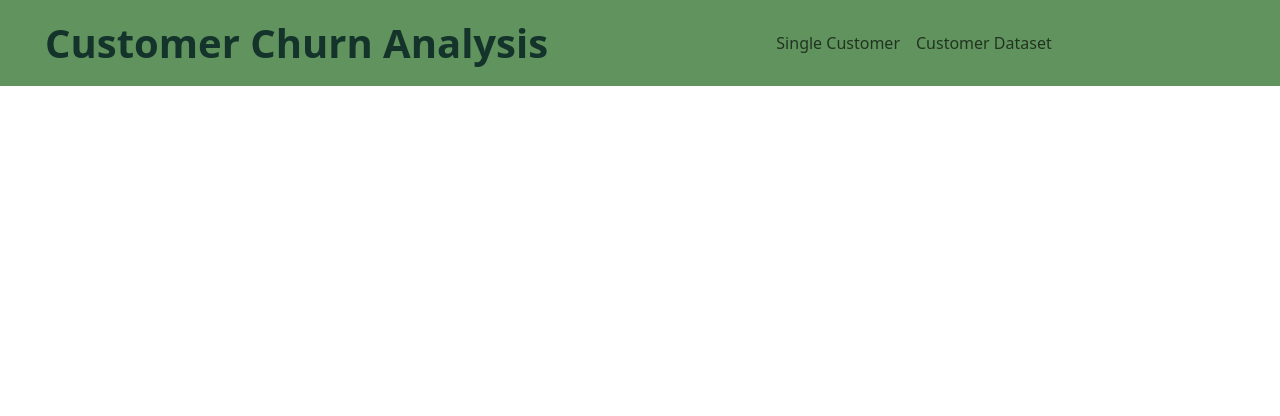
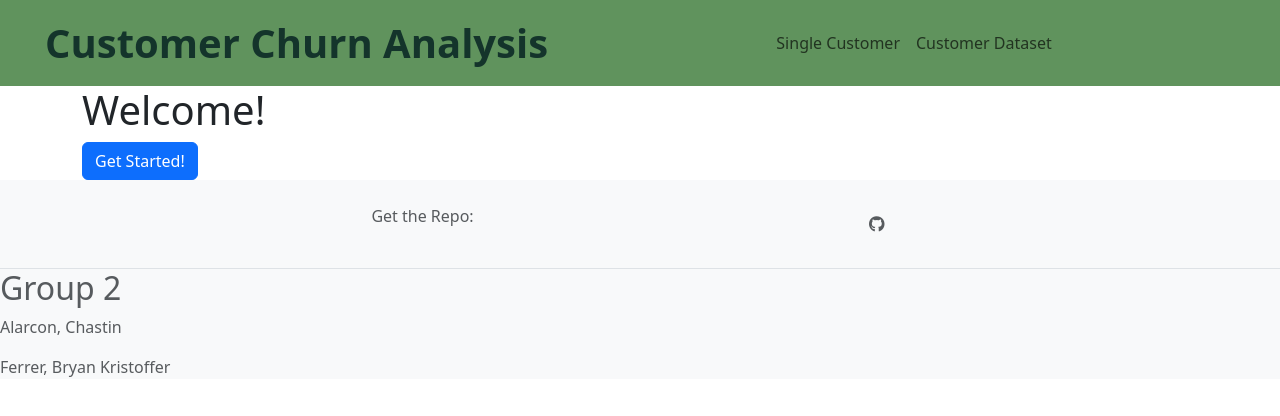
Before and after one commit to Messerschmidts101/Churn-Prediction-V1, a React (Create React App) app in the folder client/: page / in a window 1280 px wide. Shown: the top 416 px of the page. Built offline with nearby package versions, Linux system fonts and the light colour scheme.

Commit message:
added ui components

```diff
--- a/client/public/index.html
+++ b/client/public/index.html
@@ -6,6 +6,7 @@
     <meta name="viewport" content="width=device-width, initial-scale=1" />
     <meta name="theme-color" content="#000000" />
     <link href="https://cdn.jsdelivr.net/npm/bootstrap@5.3.0/dist/css/bootstrap.min.css" rel="stylesheet" integrity="sha384-9ndCyUaIbzAi2FUVXJi0CjmCapSmO7SnpJef0486qhLnuZ2cdeRhO02iuK6FUUVM" crossorigin="anonymous">
+    <link rel="stylesheet" href="https://cdnjs.cloudflare.com/ajax/libs/font-awesome/6.4.0/css/all.min.css" integrity="sha512-iecdLmaskl7CVkqkXNQ/ZH/XLlvWZOJyj7Yy7tcenmpD1ypASozpmT/E0iPtmFIB46ZmdtAc9eNBvH0H/ZpiBw==" crossorigin="anonymous" referrerpolicy="no-referrer" />
     <meta
       name="description"
       content="Web site created using create-react-app"
--- a/client/src/App.js
+++ b/client/src/App.js
@@ -14,6 +14,7 @@ function App() {
         <main className='main'>
             <Nav theme="nav" />
             <Routes>
+                <Route path='/' element={ <Home />} />
                 <Route path='/single_customer' element={ <SingleCustomer />} />
                 <Route path='/multiple_customer' element={ <MultipleCustomers />} />
             </Routes>
--- /dev/null
+++ b/client/src/Components/Footer.js
@@ -0,0 +1,30 @@
+import React from 'react'
+import Header2 from './Header2'
+
+function Footer() {
+    return (
+        <footer className='text-center text-lg-start bg-light text-muted'>
+            <section className='d-flex justify-content-center justify-content-lg-between p-4 border-bottom'>
+                <div className='me-5 d-none d-lg-block'>
+                    <p>Get the Repo: </p>
+                </div>
+                <div>
+                    <a href="" class="me-4 text-reset">
+                        <i class="fab fa-github"></i>
+                    </a>
+                </div>
+            </section>
+            <section>
+                <div>
+                    <Header2>
+                        Group 2
+                    </Header2>
+                    <p>Alarcon, Chastin</p>
+                    <p>Ferrer, Bryan Kristoffer</p>
+                </div>
+            </section>
+        </footer>
+    )
+}
+
+export default Footer
--- a/client/src/Pages/Home.js
+++ b/client/src/Pages/Home.js
@@ -1,49 +1,20 @@
 import React from 'react'
 import Button from '../Components/Button'
 import Header1 from '../Components/Header1'
-import Header2 from '../Components/Header2'
-import Input from '../Components/Input'
-import Form from '../Components/Form'
-import Label from "../Components/Label"
-import InputFeature from '../Components/InputFeature'
-import { useState, useEffect } from 'react'
+import Footer from '../Components/Footer'
 
 function Home() {
 
-    const [feature_list, setData] = useState([{}])
-    useEffect(() => {
-        fetch("/feature_names").then(
-            res => res.json()
-        ).then(
-            data => {
-                setData(data)
-            }
-        )
-    }, [])
-
-    const handleScatter = () => {
-        var rowValues = document.getElementById("pasteData").value.split("\t"); // Get the pasted row values and split them by tab
-
-        var inputFields = document.querySelectorAll("#predictionForm")[0];
-        for (var i = 0; i < inputFields.length; i++) {
-            inputFields[i].value = rowValues[i];
-        }
-    }
-    const handleChurn = () => {
-        fetch("http://localhost:8080/predict", {
-            method: "POST",
-            mode: "cors",
-            body: JSON.stringify()
-        })
-    }
-    const handleClear = () => {
-        feature_list.forEach((feature) => {
-            document.querySelector("#"+ feature.name +"\\ predictionValue").value = ""
-        })
-    }
-
     return (
-        <></>
+        <>
+            <main>
+                <div className='container flex-column'>
+                    <Header1>Welcome!</Header1>
+                    <Button theme={'primary'}>Get Started!</Button>
+                </div>
+            </main>
+            <Footer />
+        </>
     )
 }
 
```
